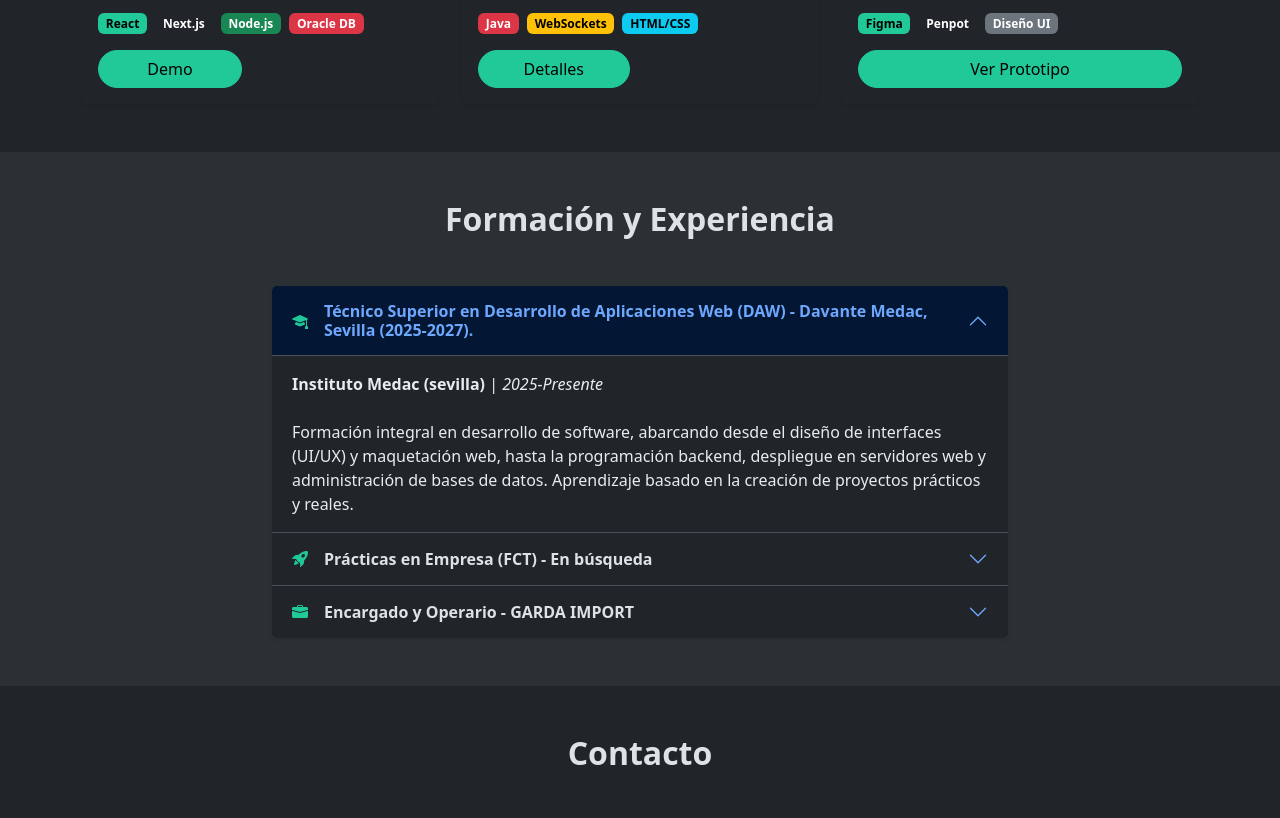
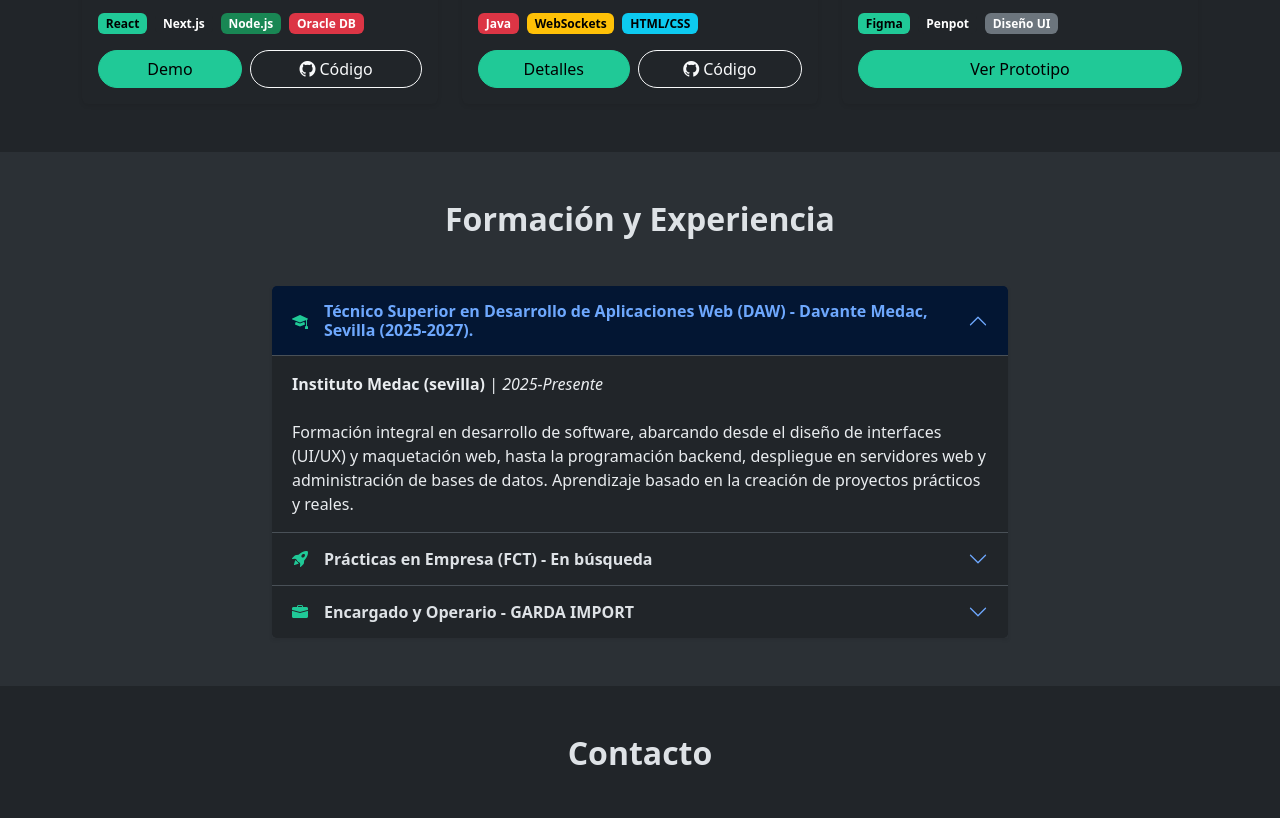
Before and after one commit to alexwillians27/https---github.com-alexwillians27-bootstrap-intro, a plain HTML site: page ej09-portfolio/index.html in a window 1280 px wide. Shown: the part 2553-3371 px from the top of the page. Drawn offline with nearby package versions, Linux system fonts and the light colour scheme.

Commit message:
contraste boton correigo

```diff
--- a/ej09-portfolio/index.html
+++ b/ej09-portfolio/index.html
@@ -231,7 +231,7 @@
 
                                    <div class="d-flex gap-2">
                                         <a href="#" class="btn btn-primary flex-grow-1 rounded-pill" target="_blank" rel="noopener">Demo</a>
-                                        <a href="https://github.com/alexwillians27/ClickAnt" class="btn btn-outline-dark flex-grow-1 rounded-pill" target="_blank" rel="noopener"><i class="bi bi-github me-1" aria-hidden="true"></i>Código</a>
+                                        <a href="https://github.com/alexwillians27/ClickAnt" class="btn btn-outline-light flex-grow-1 rounded-pill" target="_blank" rel="noopener"><i class="bi bi-github me-1" aria-hidden="true"></i>Código</a>
                                    </div>
                               </div>
                          </div>
@@ -251,7 +251,7 @@
                                    <div class="d-flex gap-2">
                                         <!-- REQUISITO JS: Este botón abre el modal -->
                                         <button type="button" class="btn btn-primary flex-grow-1 rounded-pill" data-bs-toggle="modal" data-bs-target="#modalTelemetria">Detalles</button>
-                                        <a href="https://github.com/alexwillians27" class="btn btn-outline-dark flex-grow-1 rounded-pill" target="_blank" rel="noopener"><i class="bi bi-github me-1" aria-hidden="true"></i>Código</a>
+                                        <a href="https://github.com/alexwillians27" class="btn btn-outline-light flex-grow-1 rounded-pill" target="_blank" rel="noopener"><i class="bi bi-github me-1" aria-hidden="true"></i>Código</a>
                                    </div>
                               </div>
                          </div>
```
